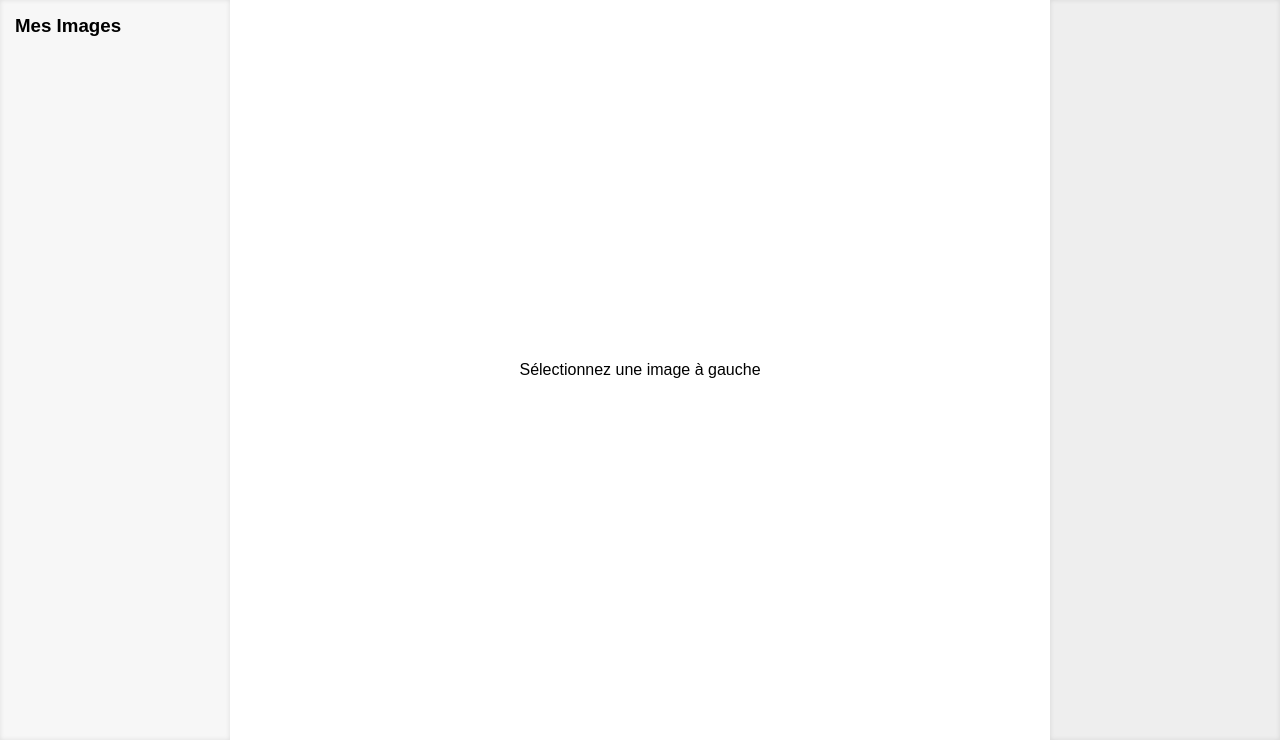
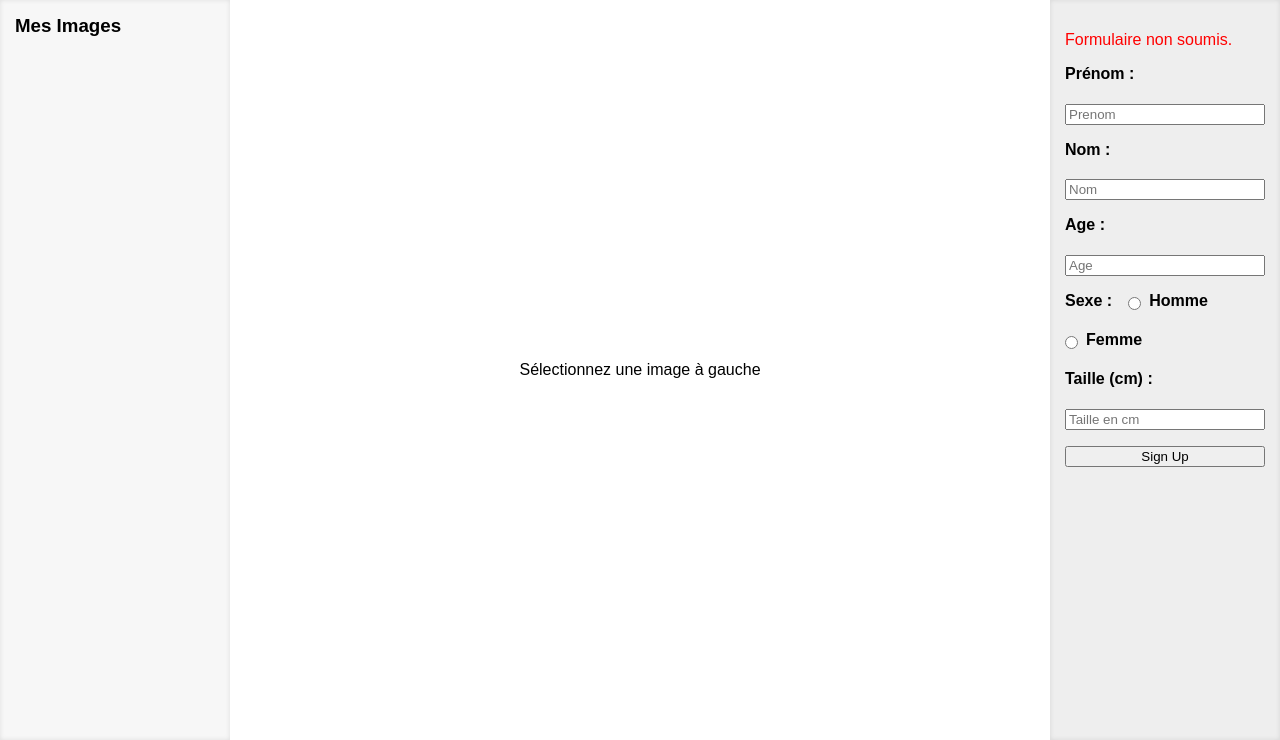
Before and after one commit to 2Flix/ESante-Projet, a PHP site: page /visualiser.php in a window 1280 px wide. Shown: the part 73-813 px from the top of the page. Run offline with PHP 8.4, Linux system fonts and the light colour scheme.

Commit message:
Update visualiser.php
Mise à jour de la page d'accueil avec le form

```diff
--- a/visualiser.php
+++ b/visualiser.php
@@ -1,4 +1,4 @@
-<?php include 'upload_handler.php'; ?>
+<?php include 'upload_handler.php';?>
 <!DOCTYPE html>
 <html lang="fr">
 <head>
@@ -28,6 +28,39 @@
     </main>
     <aside class="sidebar-right">
       <!-- Aucun bouton ici -->
+      <div id="formContainer">
+        <p id="formInitialMessage" style="color: red; margin-bottom: 1rem;">Formulaire non soumis.</p>
+          <form id="formulaire" method="post" action="traitement_form.php" enctype="multipart/form-data">
+
+
+                    <label for="prenom">Prénom :</label>
+                    <input type="text" name="prenom" id="prenom" placeholder="Prenom" required pattern="^[A-Za-z ']+$" maxlength="40"/>
+
+                    <label for="nom">Nom :</label>
+                    <input type="text" name="nom" id="nom" placeholder="Nom" required pattern="^[A-Za-z ']+$" maxlength="40"/>
+
+                    <label for="age">Age :</label>
+                    <input type="number" name="age" id="age" placeholder="Age" required min ="0" max ="120"/>
+
+                    <div class="radio-option">
+                    <label>Sexe :</label><br /><input type="radio" id="homme" name="sexe" value="Homme" required />
+                    <label for="homme">Homme</label><br />
+                    </div>
+
+                    <div class="radio-option">
+                    <input type="radio" id="femme" name="sexe" value="Femme" required />
+                    <label for="femme">Femme</label>
+                    </div>
+
+                    <label for="taille">Taille (cm) :</label>
+                    <input type="number" name="taille" id="taille" placeholder="Taille en cm" min="30" max="300" required />
+
+                    <input class="sendButton" type="submit" name="InscriptionEnvoyer" id="btn_send" value="Sign Up"/>
+
+          </form>
+          <div id="outputContainer" class="output-display" style="display: none;">
+            </div>
+        </div>
     </aside>
   </div>
   <script>
@@ -35,6 +68,62 @@
       const area = document.getElementById('display-area');
       area.innerHTML = `<img src="${path}" alt="Image sélectionnée" style="max-width: 90%; max-height: 90%;">`;
     }
+
+        document.getElementById('formulaire').addEventListener('submit', function(event) {
+            event.preventDefault(); // Va empêcher la soumission par défaut du formulaire
+
+            // 1. On récupère les données du formulaire
+            const prenom = document.getElementById('prenom').value;
+            const nom = document.getElementById('nom').value;
+            const age = document.getElementById('age').value;
+            const taille = document.getElementById('taille').value;
+            const sexe = document.querySelector('input[name="sexe"]:checked') ? document.querySelector('input[name="sexe"]:checked').value : ''; // Vide si non sélectionné, ou 'Non spécifié'
+
+            // On crée un objet FormData pour envoyer les données comme un formulaire HTML de base
+            const formData = new FormData();
+            formData.append('prenom', prenom);
+            formData.append('nom', nom);
+            formData.append('age', age);
+            formData.append('sexe', sexe);
+            formData.append('taille', taille);
+            formData.append('InscriptionEnvoyer', 'Sign Up');
+
+            // 2. On envoie les données au fichier traitement_form.php
+            fetch('traitement_form.php', {
+                method: 'POST',
+                body: formData // on utilise FormData pour envoyer les données comme un formulaire
+            })
+            .then(response => {
+                if (!response.ok) {
+                    throw new Error('Erreur réseau ou réponse serveur non OK');
+                }
+                return response.text(); // on récupère la réponse du serveur sous forme de texte (le HTML)
+            })
+            .then(data => {
+                // 'data' contient maintenant le HTML généré par traitement_form.php
+
+                // 3. Va remplacer le formulaire par le nouveau contenu
+                document.getElementById('formInitialMessage').style.display = 'none'; // On cache le message initial
+                document.getElementById('formulaire').style.display = 'none'; // Va cacher le formulaire pour le remplacement
+
+                const outputContainer = document.getElementById('outputContainer');
+                outputContainer.innerHTML = data; // On insère le HTML reçu du serveur
+                outputContainer.style.display = 'block'; // on affiche le conteneur des informations
+
+                // On ajoute un bouton pour recharger la page si l'utilisateur veut revenir au formulaire
+                const resetButton = document.createElement('button');
+                resetButton.textContent = 'Réinitialiser le formulaire';
+                resetButton.onclick = function() {
+                    location.reload();
+                };
+                outputContainer.appendChild(resetButton); // on ajoute le bouton après les informations
+            })
+            .catch(error => {
+                console.error('Erreur lors de l\'envoi des données ou de la récupération de la réponse:', error);
+                alert('Une erreur est survenue lors de l\'envoi des données ou de la récupération de la réponse. Veuillez réessayer.');
+            });
+          });
   </script>
+
 </body>
 </html>
```
